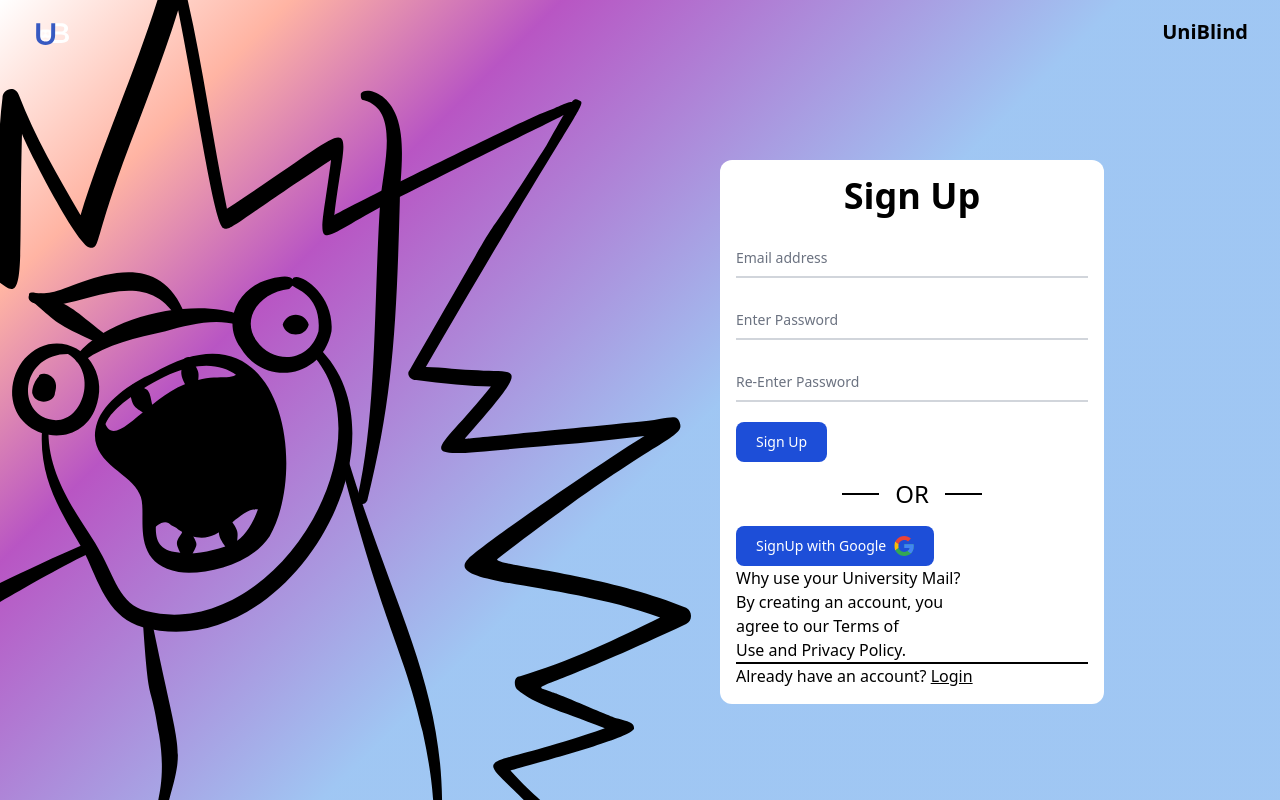
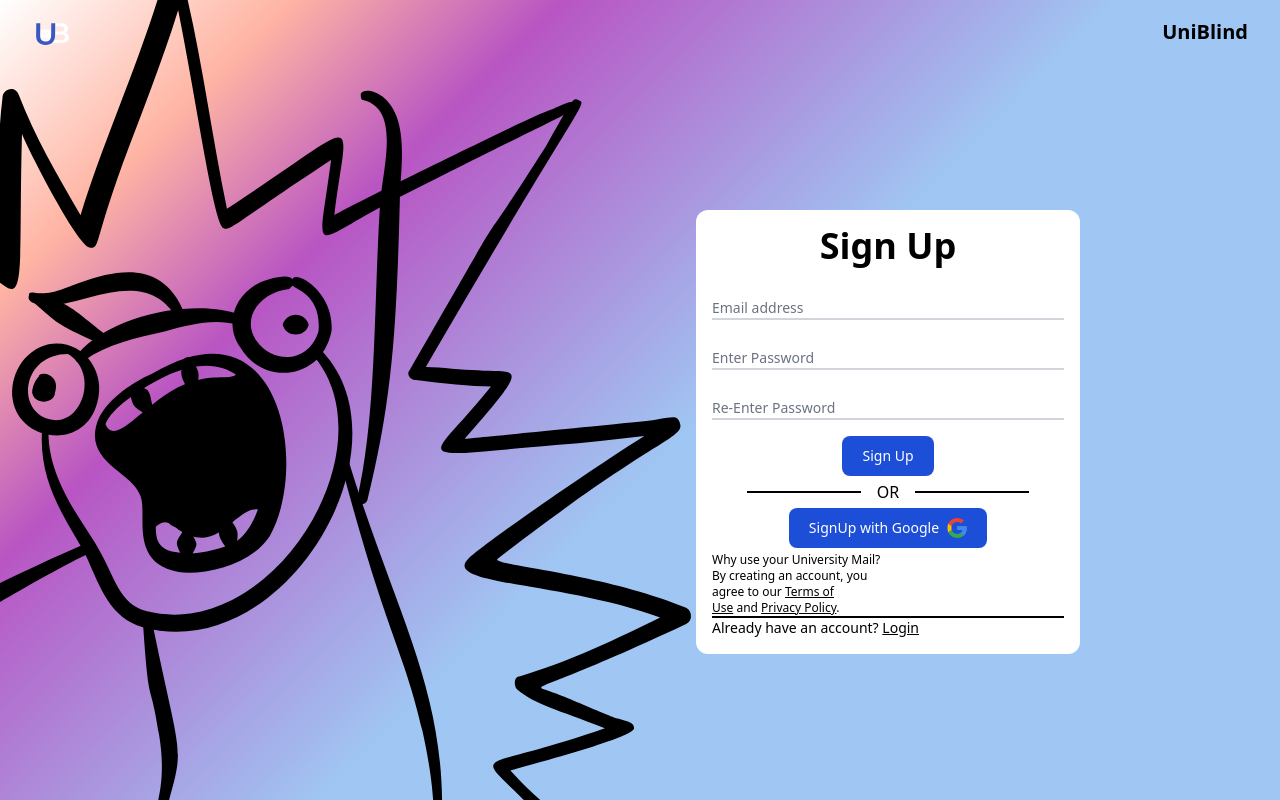
Before and after one commit to rajukumar2003/UniBlind, a React (Vite) app: page /signup in a window 1280 px wide. Built offline with nearby package versions, Linux system fonts and the light colour scheme; a web font is replaced by a local one.

Commit message:
signup and login panels aligned

```diff
--- a/src/Components/LoginPanel.jsx
+++ b/src/Components/LoginPanel.jsx
@@ -2,27 +2,30 @@ import React, { useState } from "react";
 import { GoogleIcon } from "../assets/Icons";
 import { Link } from "react-router-dom";
 import { auth } from "../firebase";
-import { signInWithPopup, GoogleAuthProvider, signInWithEmailAndPassword } from "firebase/auth";
+import {
+  signInWithPopup,
+  GoogleAuthProvider,
+  signInWithEmailAndPassword,
+} from "firebase/auth";
 import { useNavigate } from "react-router-dom";
 
 const LoginPanel = () => {
-
   const navigate = useNavigate();
 
   // States--------------------------------------------------
-  const [email, setEmail] = useState('');
-  const [password, setPassword] = useState('');
+  const [email, setEmail] = useState("");
+  const [password, setPassword] = useState("");
 
   // Signin using Google -------------------------------------------------------------------
   const provider = new GoogleAuthProvider();
-  provider.setCustomParameters({ prompt: 'select_account' });
+  provider.setCustomParameters({ prompt: "select_account" });
   const googleSignIn = async () => {
     try {
       const result = await signInWithPopup(auth, provider);
-      navigate('/dashboard')
+      navigate("/dashboard");
     } catch (error) {
       alert(error);
-    };
+    }
   };
 
   // Form Submit--------------------------------------------------
@@ -31,7 +34,7 @@ const LoginPanel = () => {
     signInWithEmailAndPassword(auth, email, password)
       .then((userCredential) => {
         const user = userCredential.user;
-        navigate('/dashboard');
+        navigate("/dashboard");
       })
       .catch((error) => {
         const errorCode = error.code;
@@ -40,20 +43,20 @@ const LoginPanel = () => {
       });
   };
 
-
-
   return (
-    <div id="outerpanel" className="flex bg-white m-4 rounded-xl">
-      <div id="innerpanel" className="p-4 min-w-fit min-h-fit">
+    <div id="outerpanel" className="flex bg-white m-10 rounded-xl">
+      <div id="innerpanel" className="p-4 min-w-fit min-h-fit w-80">
         <p className=" font-semibold text-4xl text-center mb-5">Log in</p>
         <form onSubmit={handleSubmit}>
-          <div className="relative z-0 w-full mb-5 group">
+          <div className="relative z-0 w-full mb-3 group">
             <input
-              onChange={(e) => { setEmail(e.target.value); }}
+              onChange={(e) => {
+                setEmail(e.target.value);
+              }}
               type="email"
               name="floating_email"
               id="floating_email"
-              className="block py-2.5 px-0 w-full text-sm text-gray-900 bg-transparent border-0 border-b-2 border-gray-300 appearance-none dark:text-black dark:border-gray-600 dark:focus:border-blue-500 focus:outline-none focus:ring-0 focus:border-blue-600 peer"
+              className="block py-0.5 px-0 w-full text-lg text-gray-900 bg-transparent border-0 border-b-2 border-gray-300 appearance-none dark:text-black dark:border-gray-600 dark:focus:border-blue-500 focus:outline-none focus:ring-0 focus:border-blue-600 peer"
               placeholder=" "
               required
             />
@@ -64,13 +67,15 @@ const LoginPanel = () => {
               Email address
             </label>
           </div>
-          <div className="relative z-0 w-full mb-5 group">
+          <div className="relative z-0 w-full mb-3 group">
             <input
-              onChange={(e) => { setPassword(e.target.value); }}
+              onChange={(e) => {
+                setPassword(e.target.value);
+              }}
               type="password"
               name="floating_password"
               id="login_password"
-              className="block py-2.5 px-0 w-full text-sm text-gray-900 bg-transparent border-0 border-b-2 border-gray-300 appearance-none dark:text-black dark:border-gray-600 dark:focus:border-blue-500 focus:outline-none focus:ring-0 focus:border-blue-600 peer"
+              className="block py-0.5 px-0 w-full text-lg text-gray-900 bg-transparent border-0 border-b-2 border-gray-300 appearance-none dark:text-black dark:border-gray-600 dark:focus:border-blue-500 focus:outline-none focus:ring-0 focus:border-blue-600 peer"
               placeholder=" "
               required
             />
@@ -81,7 +86,8 @@ const LoginPanel = () => {
               Password
             </label>
           </div>
-          <div className="flex items-start mb-5">
+          <div className="flex flex-row justify-between">
+            <div className="flex items-start mb-3">
               <div className="flex items-center h-5">
                 <input
                   id="remember"
@@ -92,29 +98,31 @@ const LoginPanel = () => {
               </div>
               <label
                 htmlFor="remember"
-              className="ms-2 text-sm font-medium text-gray-900 dark:text-gray-300"
+                className="ms-2 text-xs font-medium text-gray-500 my-auto"
               >
                 Remember me
               </label>
             </div>
-          <Link to="/forgotpassword" className=" underline text-right">
+            <Link to="/forgotpassword" className=" underline text-xs">
               Forgot Password?
             </Link>
+          </div>
+          <div className="flex flex-col items-center">
             <button
               type="submit"
-            className="text-white bg-blue-700 hover:bg-blue-800 focus:ring-4 focus:outline-none focus:ring-blue-300 font-medium rounded-lg text-sm w-full sm:w-auto px-5 py-2.5 text-center dark:bg-blue-600 dark:hover:bg-blue-700 dark:focus:ring-blue-800"
+              className="text-white bg-blue-700 hover:bg-blue-800 focus:ring-4 focus:outline-none focus:ring-blue-300 font-medium rounded-lg text-sm w-fit px-5 py-2.5 text-center dark:bg-blue-600 dark:hover:bg-blue-700 dark:focus:ring-blue-800"
             >
               Login
             </button>
-          <div className="text-center text-md md:text-lg lg:text-xl xl:text-2xl font-medium w-4/5 md:w-3/5 lg:w-2/5 mx-auto py-4">
-            <span className="w-16 md:w-20 lg:w-24 border-b-2 border-black inline-block"></span>
+            <div className="flex items-center justify-center text-center text-md font-medium w-4/5  mx-auto py-1">
+              <span className="w-full border-b-2 border-black inline-block"></span>
               <span className="mx-4">OR</span>
-            <span className="w-16 md:w-20 lg:w-24 border-b-2 border-black inline-block"></span>
+              <span className="w-full border-b-2 border-black inline-block"></span>
             </div>
             <button
               onClick={googleSignIn}
               type="submit"
-            className="text-white bg-blue-700 hover:bg-blue-800 focus:ring-4 focus:outline-none focus:ring-blue-300 font-medium rounded-lg text-sm w-full sm:w-auto px-5 py-2.5 text-center dark:bg-blue-600 dark:hover:bg-blue-700 dark:focus:ring-blue-800"
+              className="text-white bg-blue-700 hover:bg-blue-800 focus:ring-4 focus:outline-none focus:ring-blue-300 font-medium rounded-lg text-sm w-fit px-5 py-2.5 text-center dark:bg-blue-600 dark:hover:bg-blue-700 dark:focus:ring-blue-800"
             >
               <div className="flex">
                 Login with Google
@@ -127,9 +135,10 @@ const LoginPanel = () => {
                 />
               </div>
             </button>
+          </div>
         </form>
 
-        <p>
+        <p className=" mt-3 border-t-2 border-black">
           New User?{" "}
           <Link to="/signup" className=" underline">
             Sign Up
--- a/src/Components/SignupPanel.jsx
+++ b/src/Components/SignupPanel.jsx
@@ -2,18 +2,28 @@ import React, { useState } from "react";
 import { GoogleIcon } from "../assets/Icons";
 import { Link, useNavigate } from "react-router-dom";
 
-import { signInWithPopup, GoogleAuthProvider, createUserWithEmailAndPassword } from "firebase/auth";
-import { db, auth } from '../firebase';
-import { doc, setDoc, collection, query, where, getDocs } from "firebase/firestore";
+import {
+  signInWithPopup,
+  GoogleAuthProvider,
+  createUserWithEmailAndPassword,
+} from "firebase/auth";
+import { db, auth } from "../firebase";
+import {
+  doc,
+  setDoc,
+  collection,
+  query,
+  where,
+  getDocs,
+} from "firebase/firestore";
 import { generateRandomUsername } from "../anonymousNames";
 
 const SignupPanel = () => {
-
   const navigate = useNavigate();
   // States variables -------------------------------------------------------------------
-	const [email, setEmail] = useState('');
-	const [password, setPassword] = useState('');
-	const [repassword, setRepassword] = useState('');
+  const [email, setEmail] = useState("");
+  const [password, setPassword] = useState("");
+  const [repassword, setRepassword] = useState("");
 
   // Function to add user with random username------------------------------------------
   async function addUserWithRandomUsername(uid, email) {
@@ -21,7 +31,10 @@ const SignupPanel = () => {
     let isUsernameUnique = false;
     // Checking if username is unique
     while (!isUsernameUnique) {
-			const q = query(collection(db, "users"), where("username", "==", generatedUsername));
+      const q = query(
+        collection(db, "users"),
+        where("username", "==", generatedUsername)
+      );
       const usernameExists = (await getDocs(q)).empty;
       if (usernameExists) {
         isUsernameUnique = true;
@@ -33,27 +46,30 @@ const SignupPanel = () => {
     const userDocRef = doc(db, "users", uid);
     await setDoc(userDocRef, {
       email: email,
-			username: generatedUsername
+      username: generatedUsername,
     });
-		console.log("User added to database with random username: ", generatedUsername);
+    console.log(
+      "User added to database with random username: ",
+      generatedUsername
+    );
   }
 
   // Signin using Google -------------------------------------------------------------------
   const provider = new GoogleAuthProvider();
-	provider.setCustomParameters({ prompt: 'select_account' });
+  provider.setCustomParameters({ prompt: "select_account" });
   const googleSignIn = async () => {
     try {
       const result = await signInWithPopup(auth, provider);
       const user = result.user;
       await addUserWithRandomUsername(user.uid, user.email);
-			navigate('/dashboard')
+      navigate("/dashboard");
     } catch (error) {
       alert(error);
-		};
+    }
   };
 
   // Signup using From -------------------------------------------------------------------
-	const handleSubmit = async(e) => {
+  const handleSubmit = async (e) => {
     e.preventDefault();
     if (password !== repassword) {
       alert("Passwords do not match");
@@ -61,7 +77,7 @@ const SignupPanel = () => {
     }
 
     // Validate email and password
-		const functionResult = await functions.httpsCallable('validateSignupData')({
+    const functionResult = await functions.httpsCallable("validateSignupData")({
       email,
       password,
     });
@@ -71,34 +87,36 @@ const SignupPanel = () => {
     }
     // If email and password are valid, create user
     try {
-			const userCredential = await createUserWithEmailAndPassword(auth, email, password);
+      const userCredential = await createUserWithEmailAndPassword(
+        auth,
+        email,
+        password
+      );
       const user = userCredential.user.uid;
       await addUserWithRandomUsername(user, email);
 
-			navigate('/dashboard');
-		}
-		catch (error) {
+      navigate("/dashboard");
+    } catch (error) {
       const errorCode = error.code;
       const errorMessage = error.message;
       alert(errorCode, errorMessage);
     }
   };
 
-
-
   return (
-
-		<div id="outerpanel" className="flex bg-white m-4 rounded-xl">
+    <div id="outerpanel" className="flex bg-white rounded-xl m-10">
       <div id="innerpanel" className="p-4 w-96 max-h-fit">
         <p className=" font-semibold text-4xl text-center mb-5">Sign Up</p>
         <form onSubmit={handleSubmit}>
-			<div className="relative z-0 w-full mb-5 group">
+          <div className="relative z-0 w-full mb-4 group">
             <input
-				onChange={(e) => { setEmail(e.target.value); }}
+              onChange={(e) => {
+                setEmail(e.target.value);
+              }}
               type="email"
               name="floating_email"
               id="floating_email"
-				className="block py-2.5 px-0 w-full text-sm text-gray-900 bg-transparent border-0 border-b-2 border-gray-300 appearance-none dark:text-black dark:border-gray-600 dark:focus:border-blue-500 focus:outline-none focus:ring-0 focus:border-blue-600 peer"
+              className="block py-0.5 px-0 w-full text-lg text-gray-900 bg-transparent border-0 border-b-2 border-gray-300 appearance-none dark:text-black dark:border-gray-600 dark:focus:border-blue-500 focus:outline-none focus:ring-0 focus:border-blue-600 peer"
               placeholder=" "
               required
             />
@@ -109,13 +127,15 @@ const SignupPanel = () => {
               Email address
             </label>
           </div>
-			<div className="relative z-0 w-full mb-5 group">
+          <div className="relative z-0 w-full mb-4 group">
             <input
-				onChange={(e) => { setPassword(e.target.value); }}
+              onChange={(e) => {
+                setPassword(e.target.value);
+              }}
               type="password"
               name="floating_password"
               id="floating_password"
-				className="block py-2.5 px-0 w-full text-sm text-gray-900 bg-transparent border-0 border-b-2 border-gray-300 appearance-none dark:text-black dark:border-gray-600 dark:focus:border-blue-500 focus:outline-none focus:ring-0 focus:border-blue-600 peer"
+              className="block py-1.5 px-0 w-full text-sm text-gray-900 bg-transparent border-0 border-b-2 border-gray-300 appearance-none dark:text-black dark:border-gray-600 dark:focus:border-blue-500 focus:outline-none focus:ring-0 focus:border-blue-600 peer"
               placeholder=" "
               required
             />
@@ -127,13 +147,15 @@ const SignupPanel = () => {
             </label>
           </div>
 
-			<div className="relative z-0 w-full mb-5 group">
+          <div className="relative z-0 w-full mb-4 group">
             <input
-				onChange={(e) => { setRepassword(e.target.value); }}
+              onChange={(e) => {
+                setRepassword(e.target.value);
+              }}
               type="password"
               name="floating_repassword"
               id="floating_repassword"
-				className="block py-2.5 px-0 w-full text-sm text-gray-900 bg-transparent border-0 border-b-2 border-gray-300 appearance-none dark:text-black dark:border-gray-600 dark:focus:border-blue-500 focus:outline-none focus:ring-0 focus:border-blue-600 peer"
+              className="block py-1.5 px-0 w-full text-sm text-gray-900 bg-transparent border-0 border-b-2 border-gray-300 appearance-none dark:text-black dark:border-gray-600 dark:focus:border-blue-500 focus:outline-none focus:ring-0 focus:border-blue-600 peer"
               placeholder=" "
               required
             />
@@ -144,20 +166,21 @@ const SignupPanel = () => {
               Re-Enter Password
             </label>
           </div>
+          <div className="flex flex-col justify-center items-center">
             <button
               type="submit"
-				className="text-white bg-blue-700 hover:bg-blue-800 focus:ring-4 focus:outline-none focus:ring-blue-300 font-medium rounded-lg text-sm w-full sm:w-auto px-5 py-2.5 text-center dark:bg-blue-600 dark:hover:bg-blue-700 dark:focus:ring-blue-800"
+              className="text-white bg-blue-700 hover:bg-blue-800 focus:ring-4 focus:outline-none focus:ring-blue-300 font-medium rounded-lg text-sm w-fit px-5 py-2.5 text-center dark:bg-blue-600 dark:hover:bg-blue-700 dark:focus:ring-blue-800"
             >
               Sign Up
             </button>
-			<div className="flex items-center justify-center text-center text-md md:text-lg lg:text-xl xl:text-2xl font-medium w-4/5 md:w-3/5 lg:w-2/5 mx-auto py-4">
-				<span className="w-16 md:w-20 lg:w-24 border-b-2 border-black inline-block"></span>
+            <div className="flex items-center justify-center text-center text-md font-medium w-4/5  mx-auto py-1">
+              <span className="w-full border-b-2 border-black inline-block"></span>
               <span className="mx-4">OR</span>
-				<span className="w-16 md:w-20 lg:w-24 border-b-2 border-black inline-block"></span>
+              <span className="w-full border-b-2 border-black inline-block"></span>
             </div>
             <button
               onClick={googleSignIn}
-				className="text-white bg-blue-700 hover:bg-blue-800 focus:ring-4 focus:outline-none focus:ring-blue-300 font-medium rounded-lg text-sm w-full sm:w-auto px-5 py-2.5 text-center dark:bg-blue-600 dark:hover:bg-blue-700 dark:focus:ring-blue-800"
+              className="text-white bg-blue-700 hover:bg-blue-800 focus:ring-4 focus:outline-none focus:ring-blue-300 font-medium rounded-lg text-sm w-fit px-5 py-2.5 text-center dark:bg-blue-600 dark:hover:bg-blue-700 dark:focus:ring-blue-800"
             >
               <div className="flex">
                 SignUp with Google
@@ -170,22 +193,27 @@ const SignupPanel = () => {
                 />
               </div>
             </button>
+          </div>
         </form>
-			<div>
+        <div className="text-xs leading-4 mt-1">
           <Link to="/webnorms">Why use your University Mail?</Link>
           <p>
             By creating an account, you
             <br />
             agree to our{" "}
-				<Link to="/webnorms">
+            <Link to="/webnorms" className="underline">
               Terms of
               <br />
               Use
             </Link>{" "}
-				and <Link to="/webnorms">Privacy Policy</Link>.
+            and{" "}
+            <Link to="/webnorms" className="underline">
+              Privacy Policy
+            </Link>
+            .
           </p>
         </div>
-			<p className=" border-t-2 border-black">
+        <p className=" border-t-2 border-black text-sm">
           Already have an account?{" "}
           <Link to="/login" className=" underline">
             Login
--- a/src/pages/Dashboard.jsx
+++ b/src/pages/Dashboard.jsx
@@ -4,7 +4,7 @@ import { Addpost, GroupChat, Logo, Proom, Vidchat } from "../assets/Icons";
 import { events, posts } from "../Constans";
 import PostCard from "../Components/PostCard";
 import EventCard from "../Components/EventCard";
-import { useState, useEffect } from "react";
+import { useState } from "react";
 
 const Dashboard = () => {
   return (
@@ -65,6 +65,7 @@ const Dashboard = () => {
               />
               <p className=" text-white text-2xl my-auto">Video Meeting</p>
             </div>
+            <button>
               <div className="flex flex-row mx-auto">
                 <img
                   src={Addpost}
@@ -75,6 +76,7 @@ const Dashboard = () => {
                 />
                 <p className=" text-white text-2xl my-auto">Add Post</p>
               </div>
+            </button>
             <p className=" text-white text-2xl m-auto">Back</p>
           </div>
         </section>
```
Lines whose indentation alone changed are shown as unchanged.
